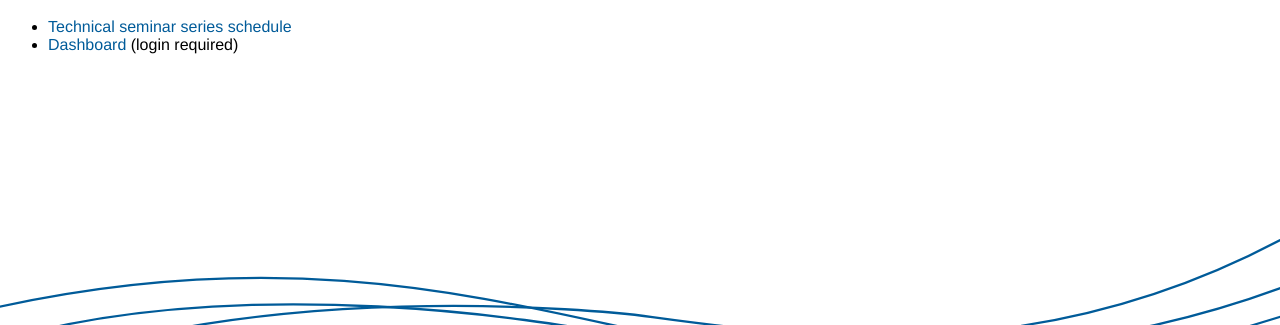
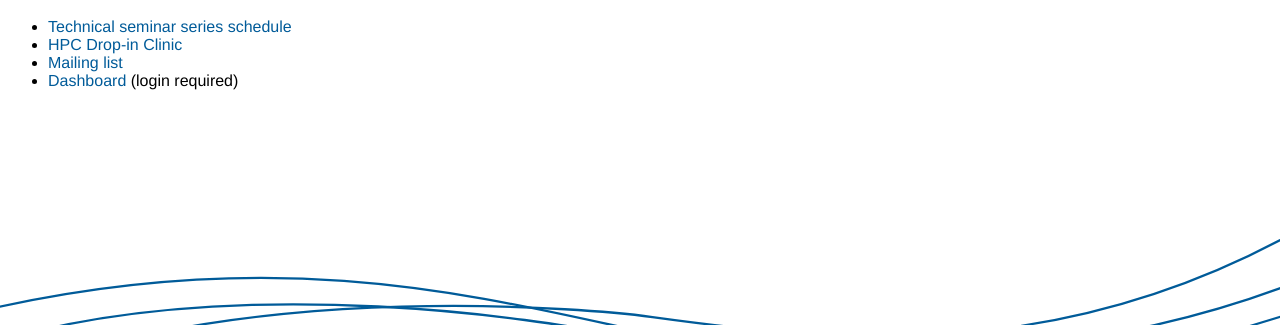
Before and after one commit to sa2c/sa2c.github.io, a plain HTML site: page index.html in a window 1280 px wide. Shown: the part 361-686 px from the top of the page. Drawn offline with Linux system fonts and the light colour scheme; a web font is replaced by a local one.

Commit message:
mailing list link

```diff
--- a/index.html
+++ b/index.html
@@ -11,6 +11,8 @@
   </p>
   <ul>
     <li><a href="seminar">Technical seminar series schedule</a></li>
+    <li><a href="clinic">HPC Drop-in Clinic</a></li>
+    <li><a href="https://mailman.swan.ac.uk/mailman/listinfo/sa2c-users">Mailing list</a></li>
     <li><a href="dashboard">Dashboard</a> (login required)</li>
   </ul>
 <!--footer-->
```
